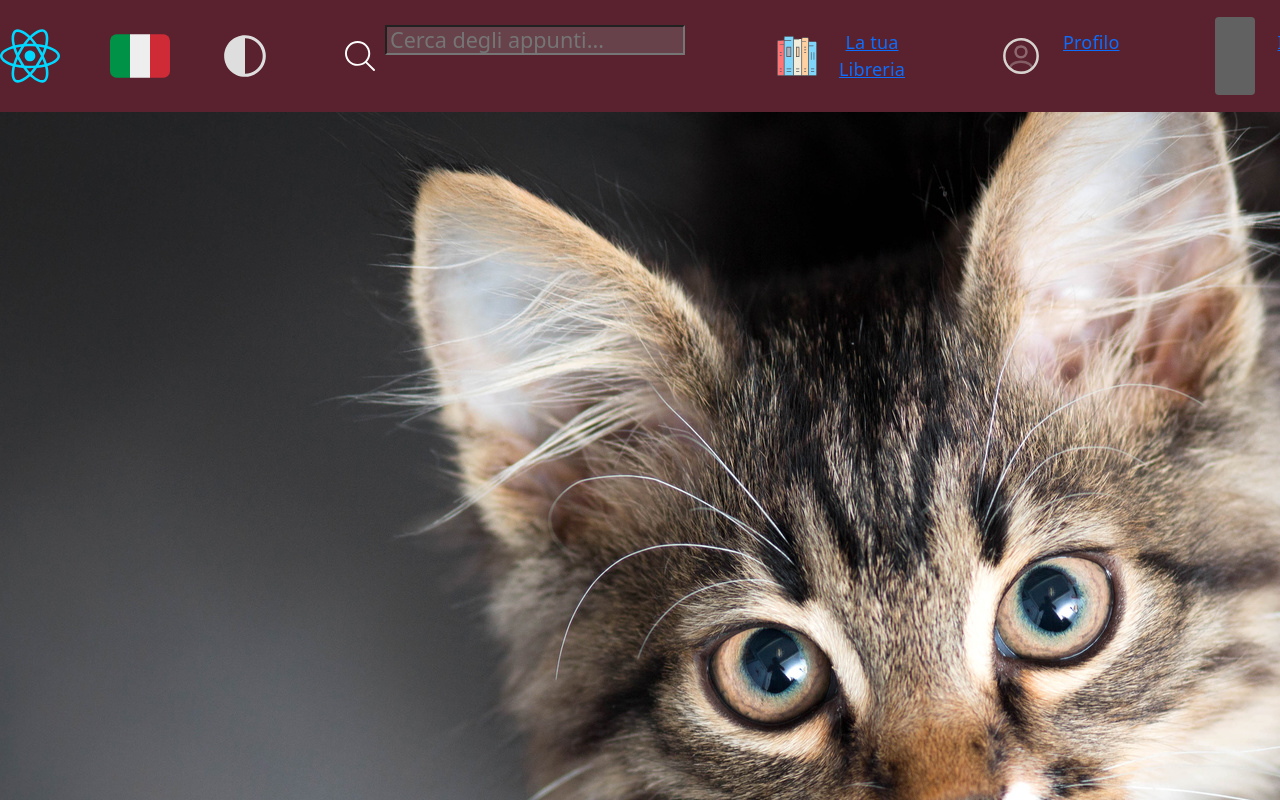
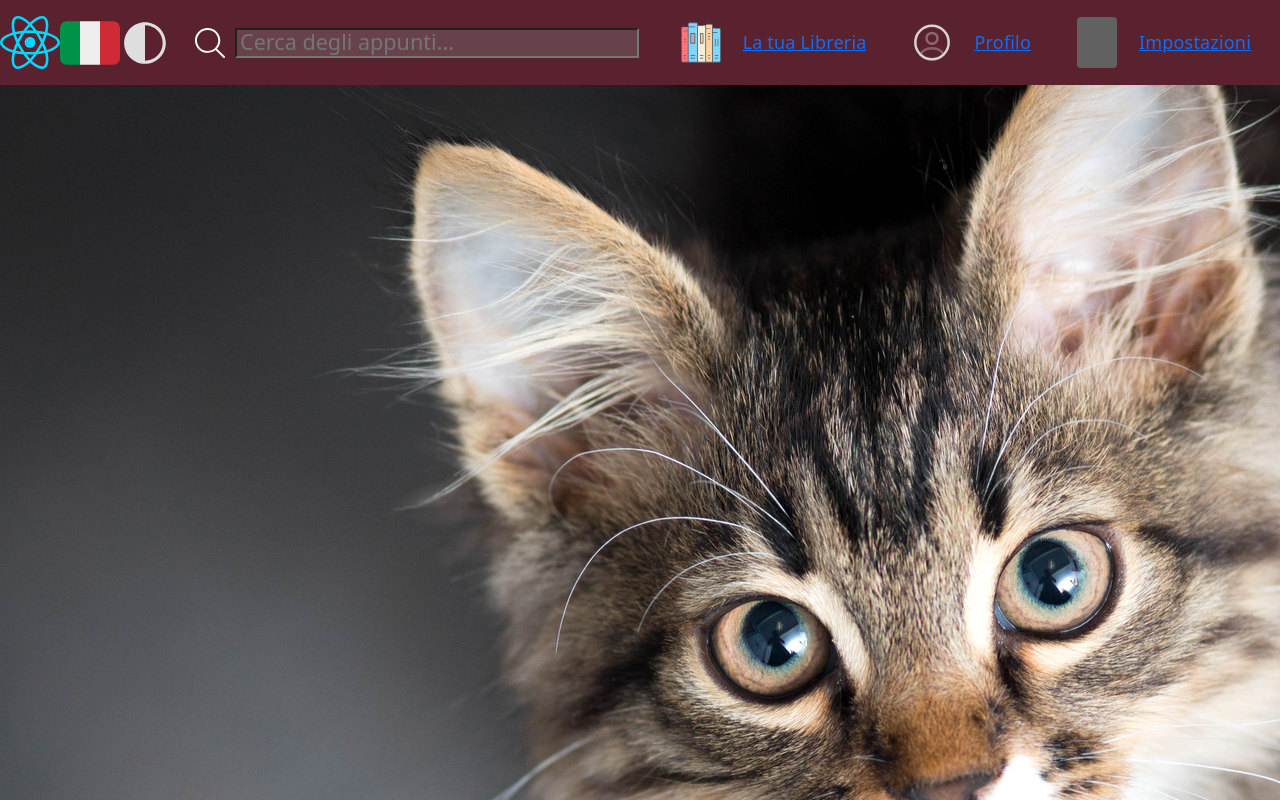
Before and after one commit to Pece-loquace/AstraNote, a React (Vite) app in the folder AstraNote-Client/: page /homepage in a window 1280 px wide. Shown: the top 800 px of the page. Built offline with nearby package versions, Linux system fonts and the light colour scheme; grey boxes are pictures that could not be loaded.

Commit message:
Fixed Navbar e Footer

```diff
--- a/AstraNote-Client/src/App.css
+++ /dev/null
@@ -1,18 +0,0 @@
-.app{
-
-    .container{
-
-        /*Login e Register*/
-        .auth{
-            display: flex;
-            align-items: center;
-            justify-content: center;
-            height: 100vh;
-        }
-        form{
-            display:flex;
-
-        }
-
-    }
-}
--- a/AstraNote-Client/src/App.jsx
+++ b/AstraNote-Client/src/App.jsx
@@ -1,4 +1,4 @@
-import './App.css'
+
 import Navbar from "./components/Navbar"
 import Footer from "./components/Footer"
 import Register from "./views/register/Register"
--- a/AstraNote-Client/src/components/Navbar.css
+++ b/AstraNote-Client/src/components/Navbar.css
@@ -1,6 +1,8 @@
 .navbarCnt {
     display: flex;
-    gap: 50px;
+    justify-content: space-between;
+    align-items: center;
+    width: 100%;
     background-color: #5a212f;
 }
 
@@ -75,6 +77,7 @@
     display: flex;
     padding: 25px;
     gap: 10px;
+
 }
 
 .searchIcon {
@@ -84,7 +87,7 @@
 
 .search {
     padding: 3px;
-    width: 300px;
+    width: 100%;
     height: 30px;
     background-color: rgba(128, 124, 124, 0.363);
     color: black;
--- a/AstraNote-Client/src/components/Navbar.jsx
+++ b/AstraNote-Client/src/components/Navbar.jsx
@@ -49,7 +49,7 @@ function Navbar({children}) {
             <div className="temaCnt">
                 <img src={themeIcon} alt="tema" className="tema"></img>
             </div>
-            <div className="searchCnt">
+            <div className="searchCnt flex-grow-1">
                 <img src={searchIcon} className="searchIcon" alt="searchIcon" />
                 <input className="search" placeholder={translations[lang].search}></input>
             </div>
```
